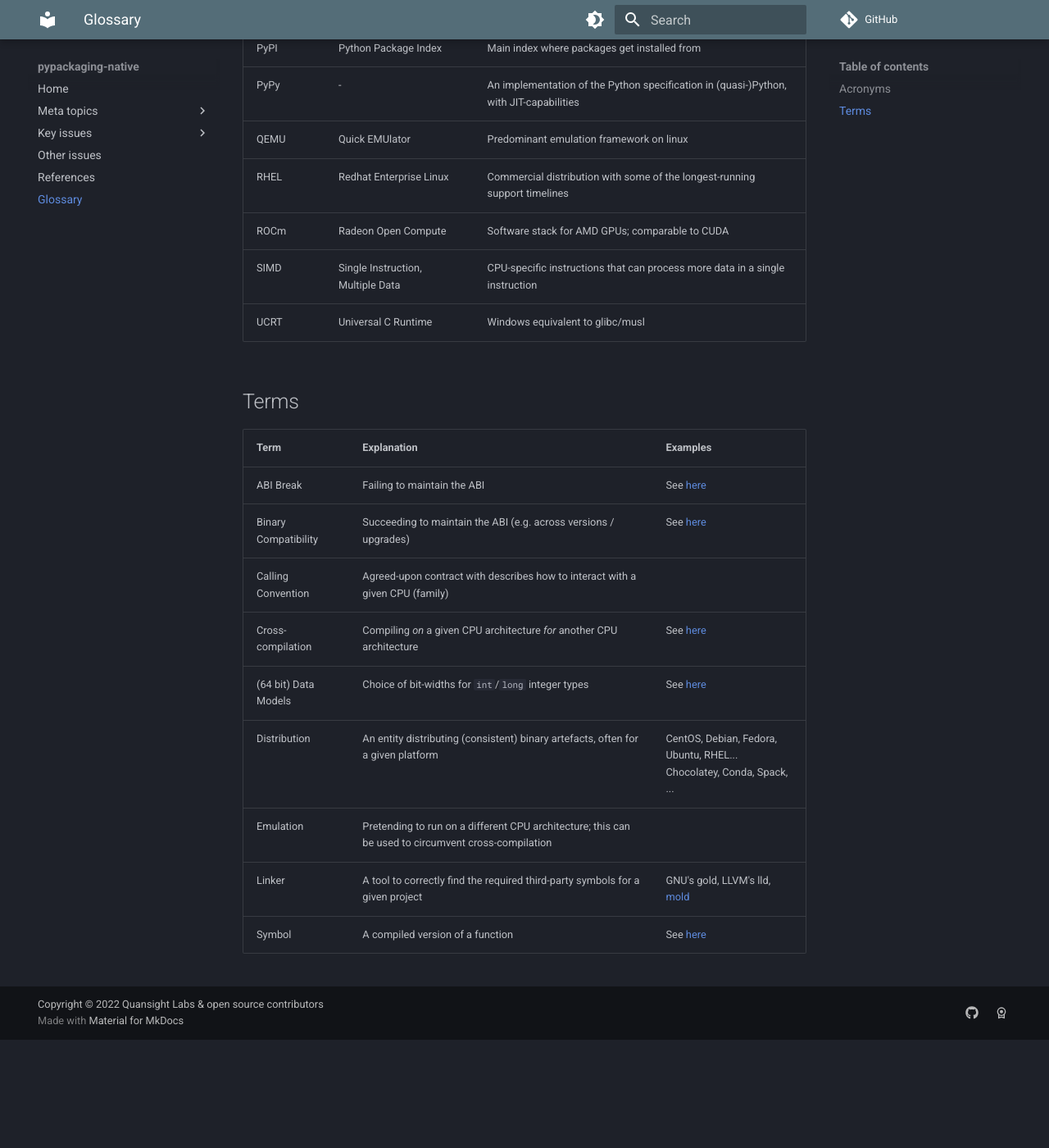
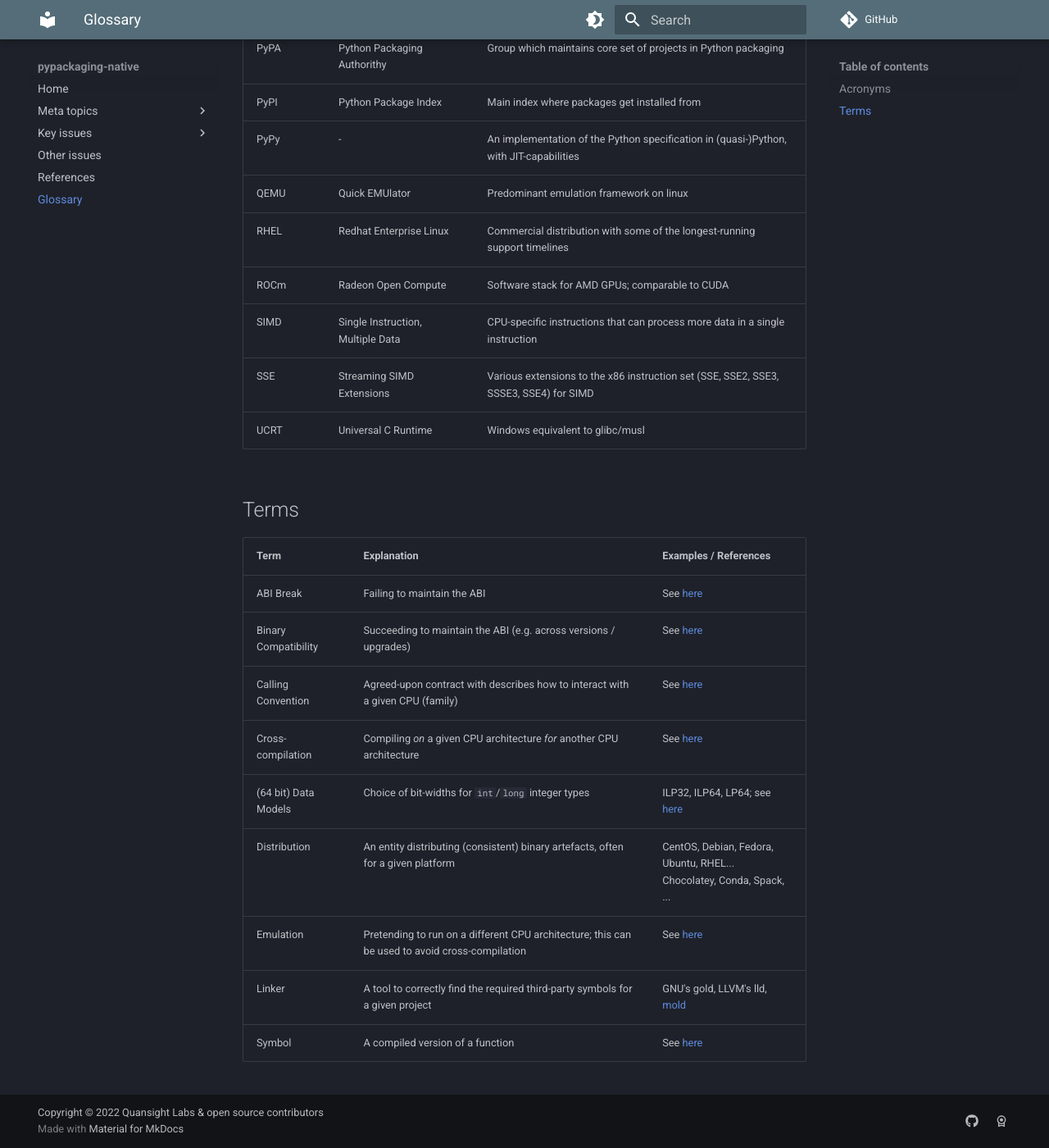
Before and after one commit to pypackaging-native/pypackaging-native, an MkDocs documentation site: the page built from docs/glossary.md, in a window 1280 px wide and 1400 px high, scrolled down 2100 px. Shown: the whole window at 82% size. Built offline with MkDocs 1.6.1 and Material for MkDocs 9.7.7, drawn with Linux system fonts in a browser that asks for light colours; comment, search, counter and statistics services are not loaded; before the commit the page ends 3368 px from its top, so only the background shows below that; some of the changed text lies outside the part shown.

Commit message:
add AVX/SSE (& further links) to glossary

```diff
--- a/docs/glossary.md
+++ b/docs/glossary.md
@@ -2,10 +2,11 @@
 
 ## Acronyms
 
-| Acronym | Explanation | References |
+| Acronym | ... stands for | Explanation |
 |---|---|---|
 | ABI | Application Binary Interface | See [here](./background/binary_interface.md) |
 | API | Application Programming Interface | The sum total of available functions, classes, etc. of a given program |
+| AVX | Advanced Vector eXtensions | Various extensions to the x86 instruction set (AVX, AVX2, AVX512), evolution after SSE |
 | BLAS | Basic Linear Algebra Subprograms | Specification resp. implementation for low-level linear algebra routines |
 | BOLT | Binary Optimization and Layout Tool | See [here](./background/compilation_concepts.md)|
 | `cffi` | The C FFI for Python | |
@@ -41,18 +42,19 @@
 | RHEL | Redhat Enterprise Linux | Commercial distribution with some of the longest-running support timelines |
 | ROCm | Radeon Open Compute | Software stack for AMD GPUs; comparable to CUDA |
 | SIMD | Single Instruction, Multiple Data | CPU-specific instructions that can process more data in a single instruction |
+| SSE | Streaming SIMD Extensions | Various extensions to the x86 instruction set (SSE, SSE2, SSE3, SSSE3, SSE4) for SIMD |
 | UCRT | Universal C Runtime | Windows equivalent to glibc/musl |
 
 ## Terms
 
-| Term | Explanation | Examples |
+| Term | Explanation | Examples / References |
 |---|---|---|
 | ABI Break | Failing to maintain the ABI | See [here](./background/compilation_concepts.md) |
 | Binary Compatibility | Succeeding to maintain the ABI (e.g. across versions / upgrades) | See [here](./background/compilation_concepts.md)|
-| Calling Convention | Agreed-upon contract with describes how to interact with a given CPU (family) | |
+| Calling Convention | Agreed-upon contract with describes how to interact with a given CPU (family) | See [here](https://en.wikipedia.org/wiki/Calling_convention) |
 | Cross-compilation | Compiling _on_ a given CPU architecture _for_  another CPU architecture | See [here](./background/compilation_concepts.md) |
-| (64 bit) Data Models | Choice of bit-widths for `int`/`long` integer types | See [here](https://en.wikipedia.org/wiki/64-bit_computing#64-bit_data_models) |
+| (64 bit) Data Models | Choice of bit-widths for `int`/`long` integer types | ILP32, ILP64, LP64; see [here](https://en.wikipedia.org/wiki/64-bit_computing#64-bit_data_models) |
 | Distribution | An entity distributing (consistent) binary artefacts, often for a given platform | CentOS, Debian, Fedora, Ubuntu, RHEL...</br>Chocolatey, Conda, Spack, ... |
-| Emulation | Pretending to run on a different CPU architecture; this can be used to circumvent cross-compilation | |
+| Emulation | Pretending to run on a different CPU architecture; this can be used to avoid cross-compilation | See [here](https://en.wikipedia.org/wiki/Emulator) |
 | Linker | A tool to correctly find the required third-party symbols for a given project | GNU's gold, LLVM's lld, [mold](https://github.com/rui314/mold) |
 | Symbol | A compiled version of a function | See [here](./background/compilation_concepts.md) |
```
